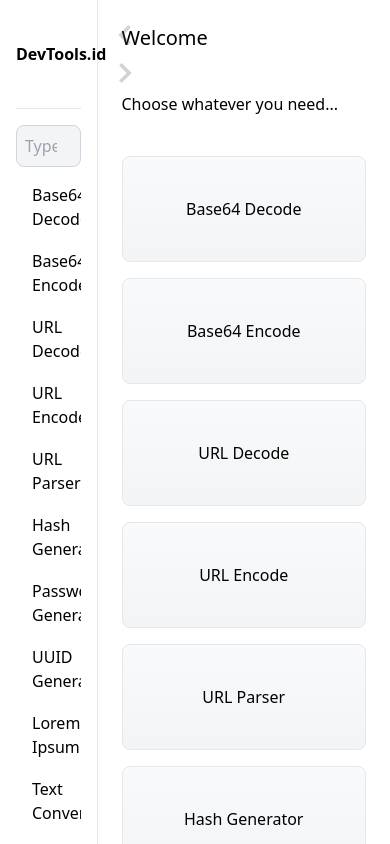
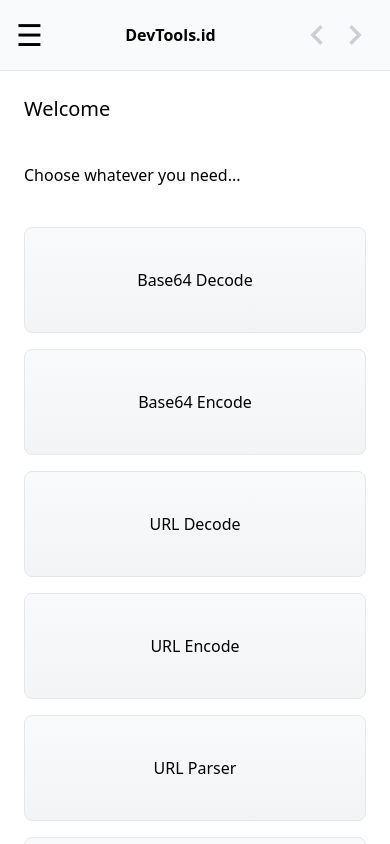
Before and after one commit to mul14/devtools.id, a Vue app: page / in a window 390 px wide. Shown: the top 844 px of the page. Built offline with nearby package versions, Linux system fonts and the light colour scheme.

Commit message:
Better on mobile phone

```diff
--- a/src/App.vue
+++ b/src/App.vue
@@ -13,6 +13,9 @@
 
   const search = ref('');
 
+  const isMenuOpen = ref(false)
+  const toggleMenu = () => isMenuOpen.value = !isMenuOpen.value
+
   const { menus } = useStore();
 
   const filteredMenus = computed(() => menus.filter((menu) => menu.name.toLowerCase().includes(search.value)))
@@ -27,9 +30,11 @@
 </script>
 
 <template>
-  <div class="flex">
-    <div class="w-3/12 p-4 border-r relative">
-      <div class="flex justify-between items-center">
+  <div class="p-4 bg-gray-50 border-b flex justify-between items-center">
+    <button @click="toggleMenu" class="">
+      <span class="text-3xl -mt-2 lg:hidden" :class="isMenuOpen ? 'hidden' : ''">☰</span>
+      <span class="text-3xl ml-2 lg:hidden" :class="isMenuOpen ? '' : 'hidden'">&times;</span>
+    </button>
     <h1 class="font-bold">
       <router-link to="/" title="Trivial Tools and Utilities for Developers">
         DevTools.id
@@ -44,17 +49,26 @@
       </button>
     </nav>
   </div>
-      <hr class="my-4" />
+  <div class="flex">
+    <div class="w-full sm:w-1/3 lg:w-3/12 p-4 border-r relative lg:block" :class="isMenuOpen ? '': 'hidden'">
       <input type="search" v-model="search" placeholder="Type to search" class="w-full rounded-lg border border-gray-300 focus:outline-none p-2 bg-gray-100" />
       <nav class="space-y-4 sticky overflow-auto h-screen py-2">
         <dl class="space-y-0.5">
           <dd v-for="(menu, index) in filteredMenus" :key="index">
-            <router-link :to="menu.slug" class="block rounded-lg hover:bg-gray-300 px-4 py-2">{{ menu.name }}</router-link>
+            <router-link
+              :to="menu.slug"
+              @click="toggleMenu"
+              class="block rounded-lg hover:bg-gray-300 px-4 py-2">
+              {{ menu.name }}
+            </router-link>
           </dd>
         </dl>
       </nav>
     </div>
-    <div class="px-6 pt-6 pb-56 w-full">
+    <div
+      class="px-6 pt-6 pb-56 w-full sm:block"
+      :class="isMenuOpen ? 'hidden': ''"
+    >
       <router-view />
     </div>
   </div>
```
Lines whose indentation alone changed are shown as unchanged.
